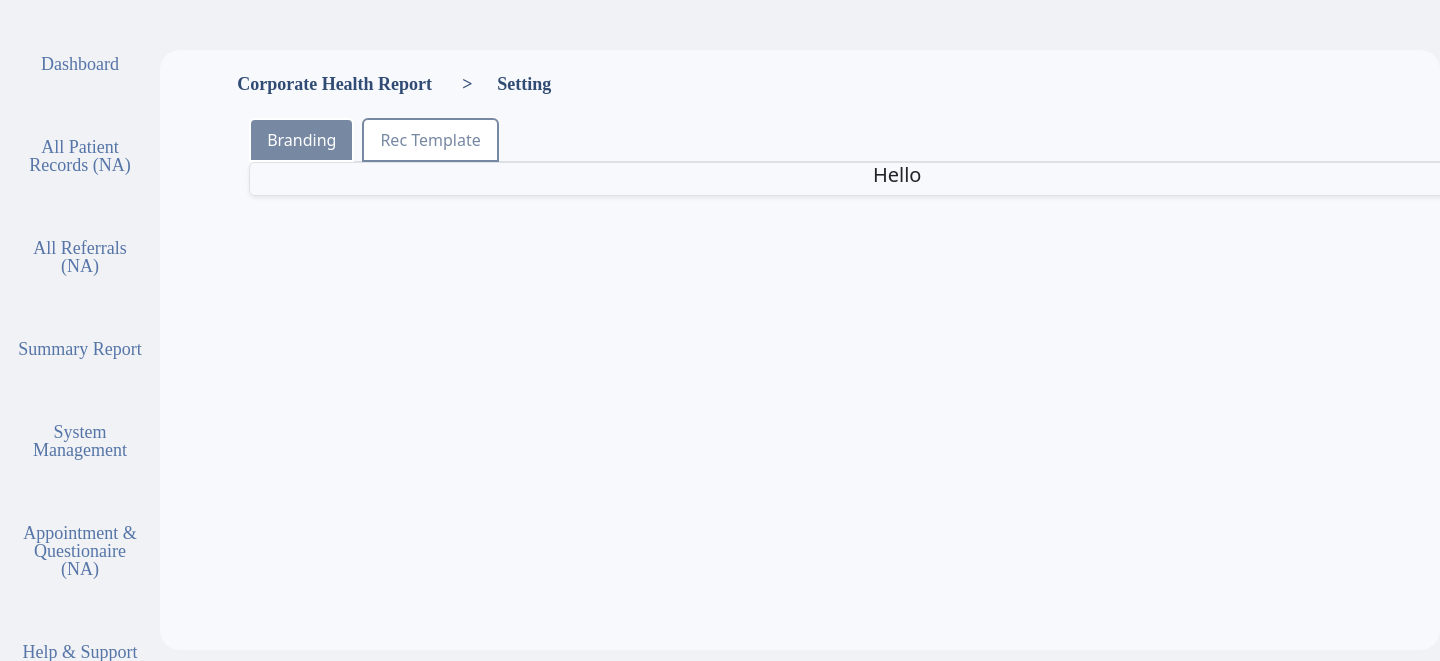
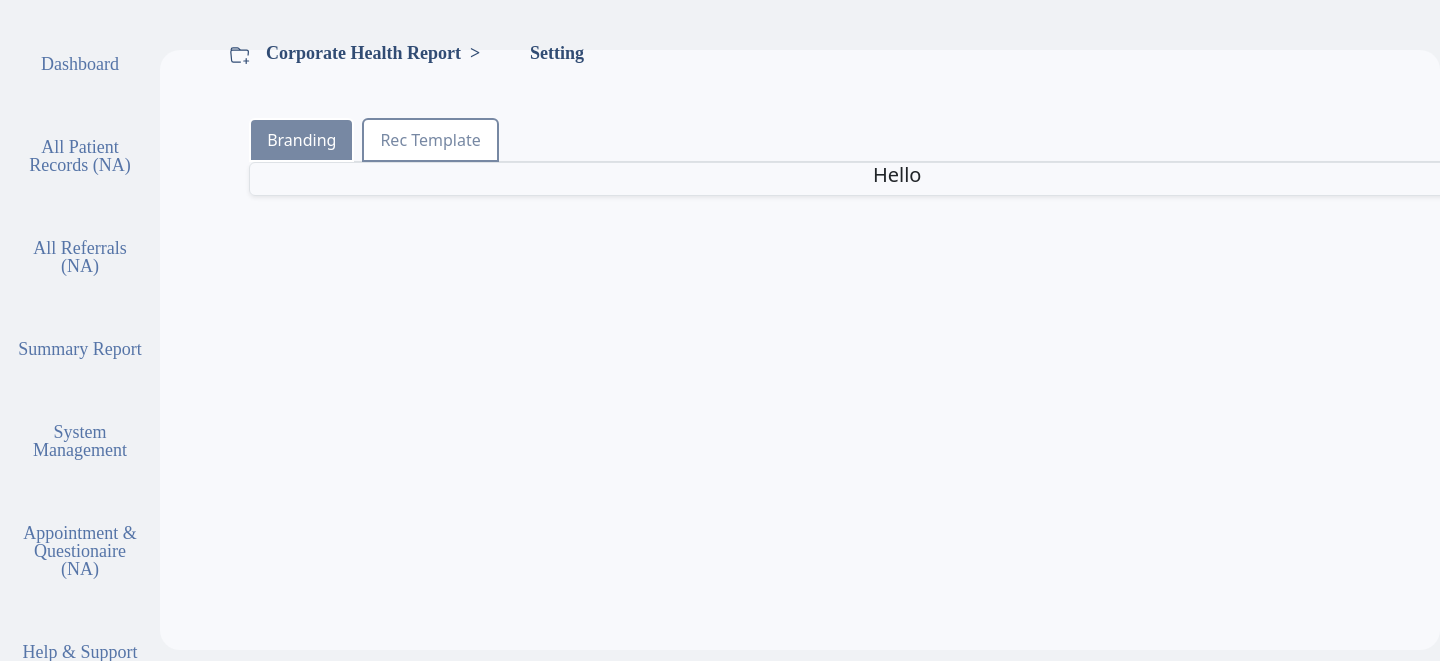
Before and after one commit to JoelTanCH/mesh_pf, a Django app: page /home/setting/ in a window 1440 px wide; the page is wider, and only the part inside the window is pictured. Shown: the part 90-751 px from the top of that part. Run offline with Django 4.2, Linux system fonts and the light colour scheme; some libraries are stand-ins or nearby versions.

Commit message:
added bootstrap icon folder plus

```diff
--- a/mysite/static/css/setting.css
+++ b/mysite/static/css/setting.css
@@ -15,10 +15,10 @@
 
 .bodyHeader {
     position: absolute;
-    width: 1203.19px;
-    height: 78.3px;
-    left: 237.17px;
-    top: 139.96px;
+    width: 1200px;
+    height: 78px;
+    left: 230px;
+    top: 17%;
 }
 .bodyHeader p{
     font-family: 'Poppins';
@@ -27,7 +27,6 @@
     font-size: 18px;
     line-height: 14px;
     position: absolute;
-    top: 35%;
     color: #314C74;
 }
 
--- a/mysite/templates/setting.html
+++ b/mysite/templates/setting.html
@@ -2,9 +2,15 @@
 
 {% block content %}
 <div class = "bodyHeader">
-    <p id="titleOfPage"> Corporate Health Report </p>
-    <p style="left: 225px"> > </p>
-    <p style="left: 260px" >Setting</p>
+    <p>
+        <svg xmlns="http://www.w3.org/2000/svg" width="24" height="24" fill="currentColor" class="bi bi-folder-plus" viewBox="0 0 20 20" style="bottom:10px;">
+            <path d="m.5 3 .04.87a1.99 1.99 0 0 0-.342 1.311l.637 7A2 2 0 0 0 2.826 14H9v-1H2.826a1 1 0 0 1-.995-.91l-.637-7A1 1 0 0 1 2.19 4h11.62a1 1 0 0 1 .996 1.09L14.54 8h1.005l.256-2.819A2 2 0 0 0 13.81 3H9.828a2 2 0 0 1-1.414-.586l-.828-.828A2 2 0 0 0 6.172 1H2.5a2 2 0 0 0-2 2zm5.672-1a1 1 0 0 1 .707.293L7.586 3H2.19c-.24 0-.47.042-.683.12L1.5 2.98a1 1 0 0 1 1-.98h3.672z"/>
+            <path d="M13.5 10a.5.5 0 0 1 .5.5V12h1.5a.5.5 0 1 1 0 1H14v1.5a.5.5 0 1 1-1 0V13h-1.5a.5.5 0 0 1 0-1H13v-1.5a.5.5 0 0 1 .5-.5z"/>
+        </svg>
+    </p>
+    <p id="titleOfPage" style="left:3%;"> Corporate Health Report </p>
+    <p style="left:20%"> > </p>
+    <p style="left:25%" >Setting</p>
 </div>
 
 <div class = "container mt-2">
```
